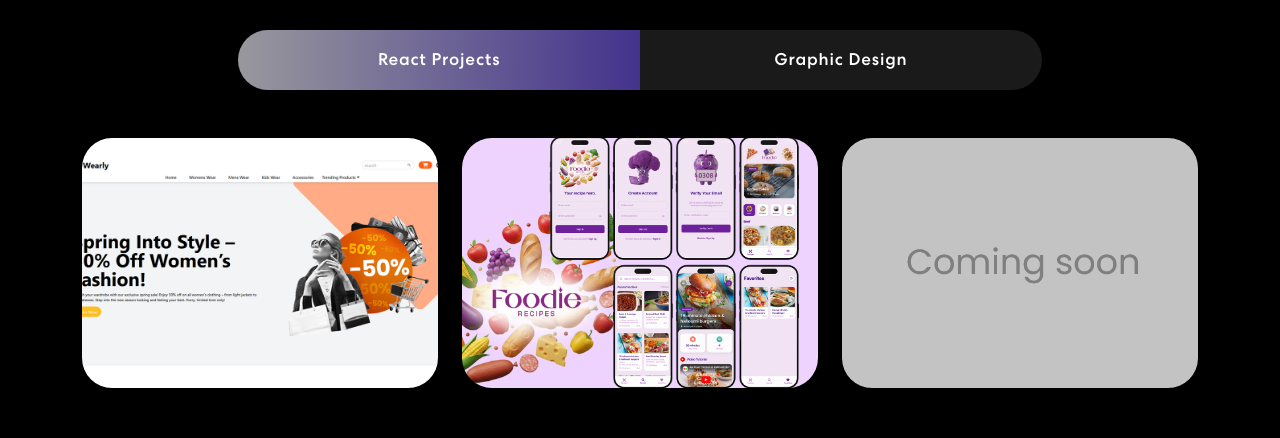
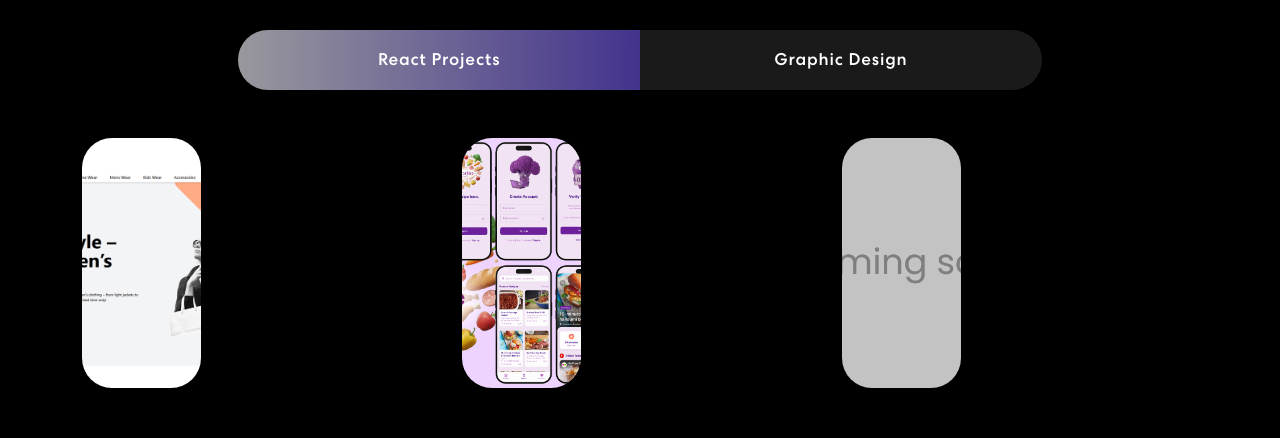
Before and after one commit to KarolinaMic/portfolio-website, a React (Create React App) app: page / in a window 1280 px wide. Shown: the part 1760-2198 px from the top of the page. Built offline with nearby package versions, Linux system fonts and the light colour scheme.

Commit message:
Changes3

```diff
--- a/src/components/Projects.js
+++ b/src/components/Projects.js
@@ -67,20 +67,32 @@ export const Projects = () => {
                     <Tab.Content id="slideInUp" className={isVisible ? "animate__animated animate__slideInUp" : ""}>
                       <Tab.Pane eventKey="website">
                         <Row className="justify-content-center">
-                          {/* Mapowanie projektów dla zakładki Website */}
-                          {
-                            projects.website.map((project, index) => {
-                              return (
+                          {/* Pierwszy projekt */}
+                          <Col xs={12} sm={6} md={4} lg={4}>
                             <ProjectCard
-                                  key={index}
-                                  title={project.title}
-                                  imgUrl={project.imgUrl}
-                                  link={project.link}
+                              title={projects.website[0].title}
+                              imgUrl={projects.website[0].imgUrl}
+                              link={projects.website[0].link}
+                            />
+                          </Col>
 
+                          {/* Drugi projekt */}
+                          <Col xs={12} sm={6} md={4} lg={4}>
+                            <ProjectCard
+                              title={projects.website[1].title}
+                              imgUrl={projects.website[1].imgUrl}
+                              link={projects.website[1].link}
                             />
-                              );
-                            })
-                          }
+                          </Col>
+
+                          {/* Trzeci projekt, zaczyna nowy wiersz */}
+                          <Col xs={12} sm={6} md={4} lg={4}>
+                            <ProjectCard
+                              title={projects.website[2].title}
+                              imgUrl={projects.website[2].imgUrl}
+                              link={projects.website[2].link}
+                            />
+                          </Col>
                         </Row>
                       </Tab.Pane>
 
@@ -90,12 +102,13 @@ export const Projects = () => {
                           {
                             projects.graphicDesign.map((project, index) => {
                               return (
+                                <Col key={index} xs={12} sm={6} md={4} lg={4}>
                                   <ProjectCard
-                                  key={index}
                                     title={project.title}
                                     description={project.description}
                                     imgUrl={project.imgUrl}
                                   />
+                                </Col>
                               );
                             })
                           }
```
Lines whose indentation alone changed are shown as unchanged.
